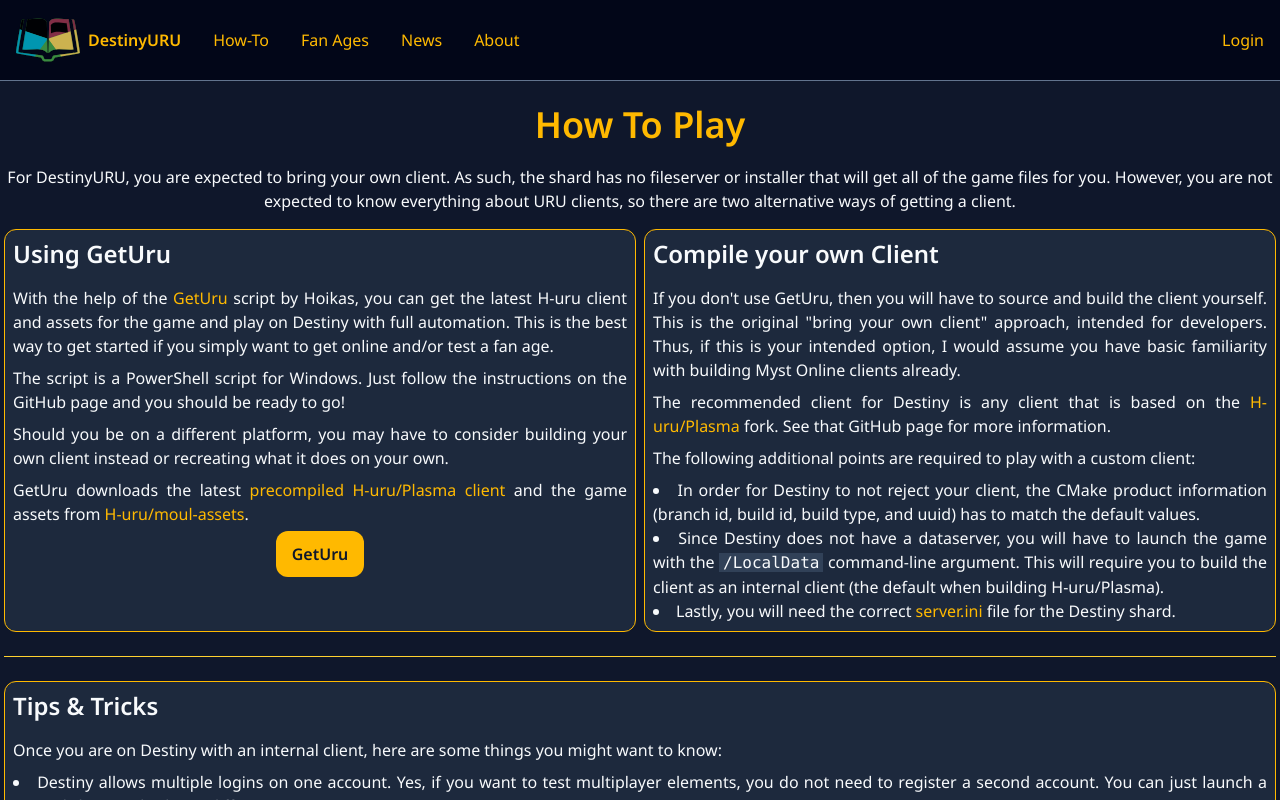
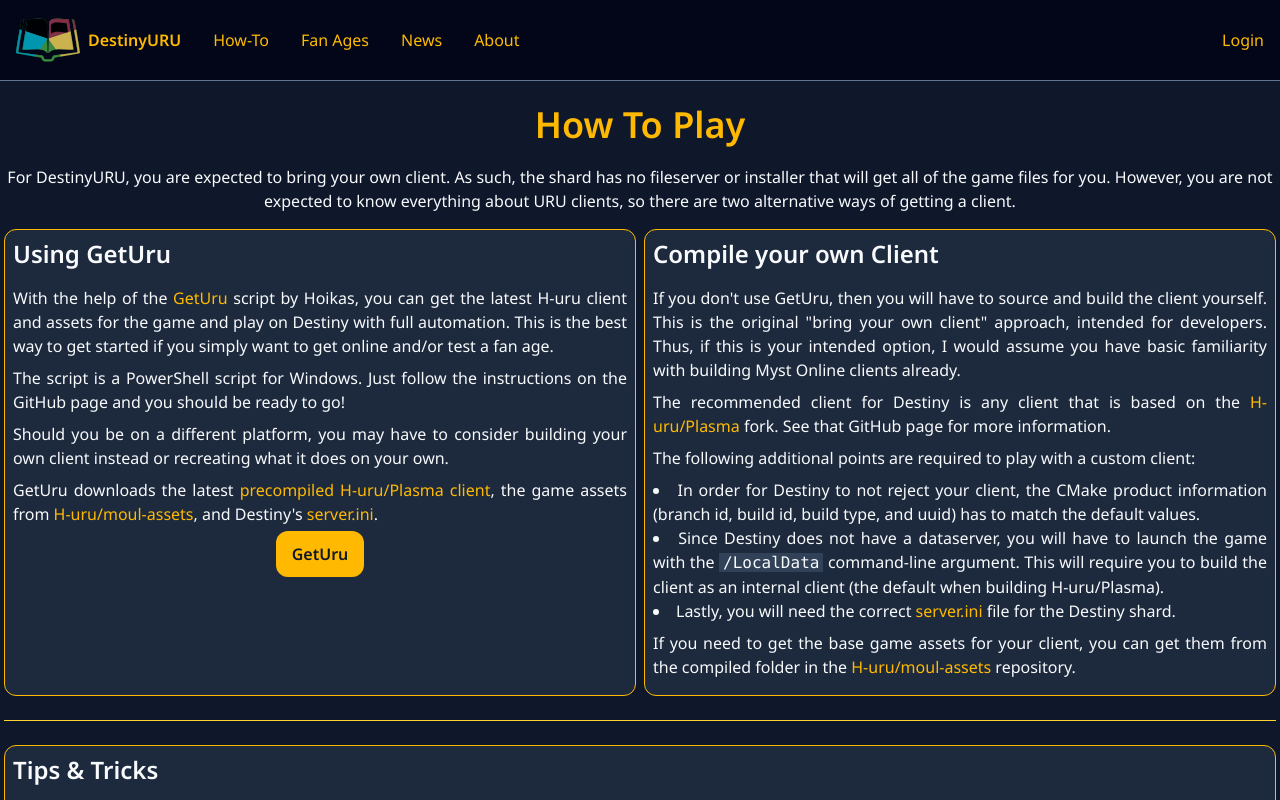
Before and after one commit to Mystler/destiny-web, a SvelteKit app: page /howto in a window 1280 px wide. Shown: the top 800 px of the page. Built offline with nearby package versions, Linux system fonts and the light colour scheme; no server answers.

Commit message:
content: Slightly more verbose instructions

```diff
--- a/src/routes/howto/+page.svelte
+++ b/src/routes/howto/+page.svelte
@@ -38,9 +38,9 @@
           href="https://github.com/H-uru/Plasma/releases/tag/last-successful"
           target="_blank"
           rel="noopener">precompiled H-uru/Plasma client</a
-        >
-        and the game assets from
-        <a href="https://github.com/H-uru/moul-assets" target="_blank" rel="noopener">H-uru/moul-assets</a>.
+        >, the game assets from
+        <a href="https://github.com/H-uru/moul-assets" target="_blank" rel="noopener">H-uru/moul-assets</a>, and
+        Destiny's <a href={asset("/server.ini")} download>server.ini</a>.
       </p>
       <p class="my-4 text-center">
         <ButtonLink href="https://github.com/Hoikas/GetUru" target="_blank" rel="noopener">GetUru</ButtonLink>
@@ -61,7 +61,7 @@
         > fork. See that GitHub page for more information.
       </p>
       <p>The following additional points are required to play with a custom client:</p>
-      <ul class="list-inside list-disc">
+      <ul class="mb-2 list-inside list-disc">
         <li>
           In order for Destiny to not reject your client, the CMake product information (branch id, build id, build
           type, and uuid) has to match the default values.
@@ -74,6 +74,13 @@
           Lastly, you will need the correct <a href={asset("/server.ini")} download>server.ini</a> file for the Destiny shard.
         </li>
       </ul>
+      <p>
+        If you need to get the base game assets for your client, you can get them from the compiled folder in the <a
+          href="https://github.com/H-uru/moul-assets"
+          target="_blank"
+          rel="noopener">H-uru/moul-assets</a
+        > repository.
+      </p>
     </Card>
   </div>
   <hr />
```
